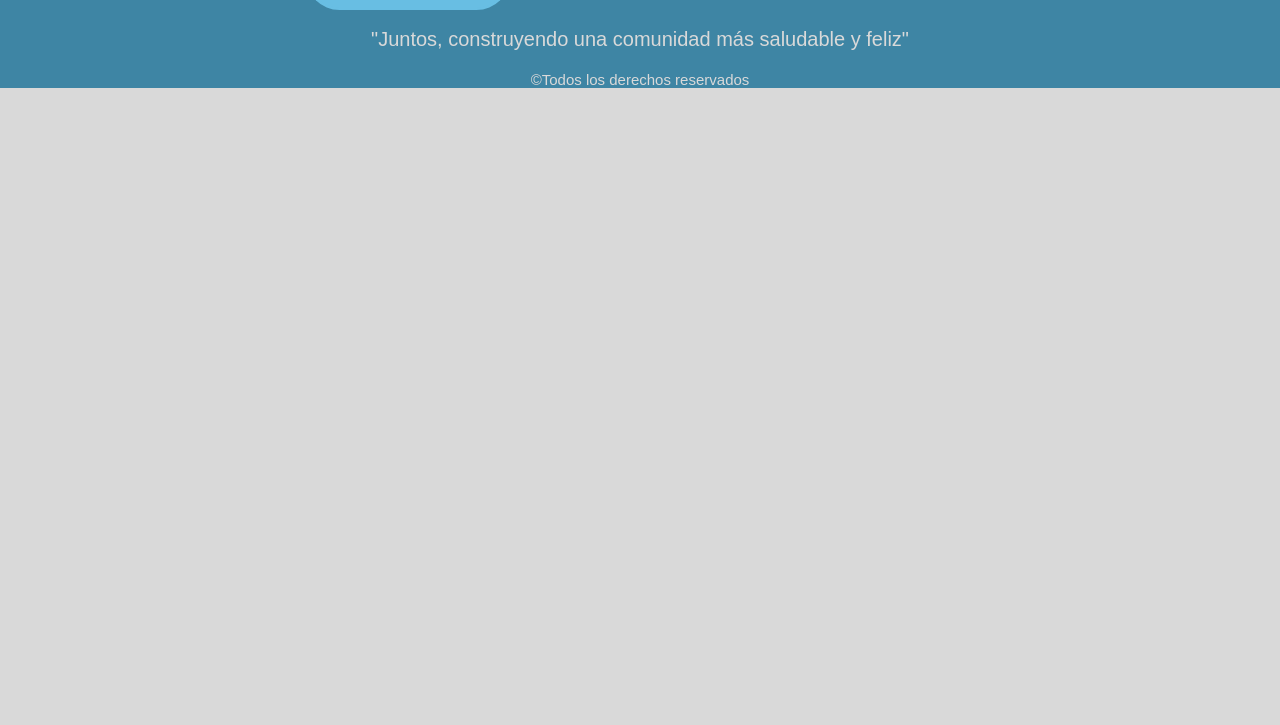
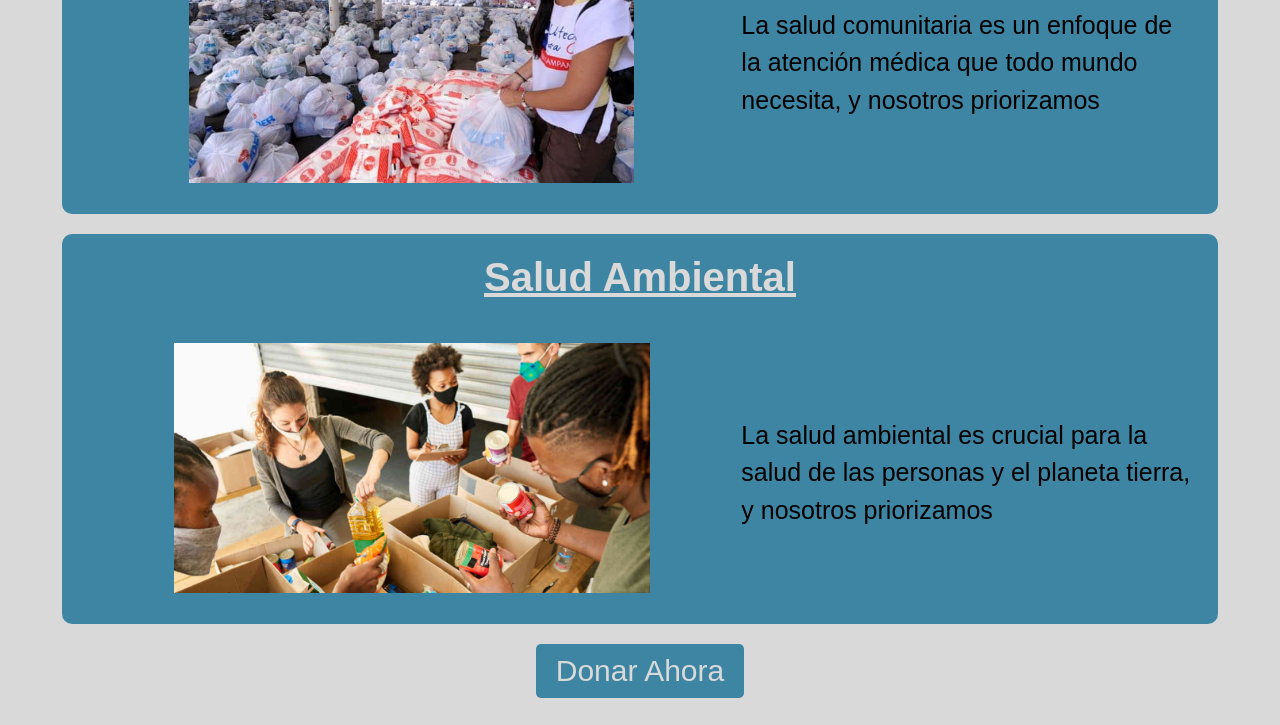
Before and after one commit to SusanoJuicio/human-care-repo, a plain HTML site: page views/index.html in a window 1280 px wide. Shown: the part 2096-2821 px from the top of the page. Before the commit the page ends 2184 px from the top, so only its background shows below. Drawn offline with Linux system fonts and the light colour scheme.

Commit message:
Add section "Donaciones" in index

```diff
--- a/components/footerComp.js
+++ b/components/footerComp.js
@@ -9,7 +9,7 @@ export const footerComp =
                     <button class="btnSubmit" type="submit">Enviar</button>
                 </form>
                 <h3 class="break-ó">ó</h3>
-                <a href="mailto:maxiluma18@gmail.com"><button class="btnFooter">
+                <a class="aFooter" href="mailto:maxiluma18@gmail.com"><button class="btnFooter">
                     <svg viewBox="0 0 24 24" class="arr-2" xmlns="http://www.w3.org/2000/svg">
                         <path d="M16.1716 10.9999L10.8076 5.63589L12.2218 4.22168L20 11.9999L12.2218 19.778L10.8076 18.3638L16.1716 12.9999H4V10.9999H16.1716Z"></path>
                     </svg>
--- /dev/null
+++ b/db/causas.json
@@ -0,0 +1,12 @@
+[
+    {
+        "nombre":"Salud Comunitaria",
+        "img":"../images/causaB1.jpg",
+        "descripcion":"La salud comunitaria es un enfoque de la atención médica que todo mundo necesita, y nosotros priorizamos"
+    },
+    {
+        "nombre":"Salud Ambiental",
+        "img":"../images/causaB2.jpg",
+        "descripcion":"La salud ambiental es crucial para la salud de las personas y el planeta tierra, y nosotros priorizamos"
+    }
+]
--- /dev/null
+++ b/js/causa.js
@@ -0,0 +1,55 @@
+const fetchProducts = async () => {
+    try {
+        const response = await fetch("../../db/causas.json");
+        const data = await response.json();
+        return data;
+    }
+    catch (err) {
+        console.error(err);
+    }
+}
+
+
+const seccion = document.getElementById("causas");
+const causas = fetchProducts();
+
+causas.then(data => {
+    data.forEach(element => {
+        const cardCausa = document.createElement("div");
+        cardCausa.classList.add("cardCausa");
+
+        const a = document.createElement("a");
+        a.href = "./donaciones.html";
+        a.classList.add("causa-link");
+
+        const cardCausaContent = `
+            <div class="title-container">
+                <h2 class="title-causa">${element.nombre}</h2>
+            </div>
+            <div class="causa-contain">
+                <img class="img-causas" src="${element.img}" alt="Causa Imagen"/>
+                <div class="causa-description">
+                    <p class="causas-p">${element.descripcion}</p>
+                </div>
+            </div>
+        `;
+        a.innerHTML = cardCausaContent;
+        cardCausa.appendChild(a);
+        seccion.appendChild(cardCausa);
+
+    });
+    Render()
+});
+
+const Render = () => {
+    const button = document.createElement("button");
+    button.classList.add("btnDonar");
+    button.innerText = "Donar Ahora";
+
+    const a = document.createElement("a");
+    a.classList.add("aDonar")
+    a.href = "./donaciones.html";
+    a.appendChild(button);
+
+    seccion.appendChild(a);
+}
--- a/styles/footer.css
+++ b/styles/footer.css
@@ -140,6 +140,12 @@
     font-size: 20px;
     transform: translateX(-12px);
     transition: all 0.8s cubic-bezier(0.23, 1, 0.32, 1);
+
+
+}
+
+.aFooter {
+    text-decoration: none;
 }
 
 
--- a/styles/index.css
+++ b/styles/index.css
@@ -34,7 +34,7 @@ body {
 }
 
 .hero-Index {
-    height: 930px;
+    height: 960px;
 }
 
 .title {
@@ -46,7 +46,7 @@ body {
     text-align: center;
     text-shadow: -2px 2px black;
     background: #3E85A4;
-    background-image: linear-gradient(0deg, #D9D9D9,#bfcdd8 , #3E85A4);
+    background-image: linear-gradient(0deg, #D9D9D9, #bfcdd8, #3E85A4);
 }
 
 
@@ -79,7 +79,7 @@ body {
     padding-inline: 10rem;
 }
 
-.text-Catalogo {
+.text-basic {
     font-size: 36px;
     text-align: center;
     color: #6EB7D6;
@@ -90,8 +90,19 @@ body {
 
 }
 
+.text-basic-donaciones {
+    font-size: 36px;
+    text-align: center;
+    color: #6EB7D6;
+    margin-top: 50px;
+    padding: 5px;
+    text-shadow: -2px 2px black;
+    background-image: linear-gradient(90deg, #3E85A4, #6EB7D6, #6eb7d6af, #D9D9D9, #D9D9D9, #D9D9D9, #6eb7d6af, #6EB7D6, #3E85A4);
 
-.style-Catalogo {
+}
+
+
+.style-basic {
     color: #3E85A4;
 }
 
@@ -149,7 +160,7 @@ a {
     margin: 5px auto 10px auto;
     width: 90%;
     height: 150px;
-    background-color: white;
+    background-color: #d9d9d9;
     border-radius: 8px;
     margin-bottom: 10px;
 }
@@ -157,7 +168,7 @@ a {
 
 .card-name {
     font-size: 25px;
-    color: white;
+    color: #d9d9d9;
     margin: 10px 0;
     text-decoration: none;
     margin-top: 30px;
@@ -185,7 +196,7 @@ a {
     border: none;
     padding: 5px 10px;
     border-radius: 5px;
-    color: white;
+    color: #d9d9d9;
     font-size: 26px;
     cursor: pointer;
     transition: background-color 0.3s ease;
@@ -200,18 +211,125 @@ a {
 
 .card-Price {
     font-size: 16px;
-    color: white;
+    color: #d9d9d9;
     font-weight: bold;
 }
 
-.text-Donaciones {
-    font-size: 30px;
+
+.text-basic-donaciones {
+    font-size: 36px;
     text-align: center;
     color: #6EB7D6;
-    margin-top: 80px;
+    margin-top: 50px;
+    padding: 5px;
+    text-shadow: -2px 2px black;
+    background-image: linear-gradient(90deg, #3E85A4, #6EB7D6, #6eb7d6af, #D9D9D9, #D9D9D9, #D9D9D9, #6eb7d6af, #6EB7D6, #3E85A4);
+
 }
 
-.style-Donaciones {
-    color: #3E85A4;
+.p-donaciones {
+    display: flex;
+    justify-content: center;
+}
 
+#causas {
+    display: flex;
+    flex-direction: column;
+    gap: 20px;
+    padding: 20px;
 }
+
+.cardCausa:hover {
+    transform: scale(1.05);
+    box-shadow: 0px 8px 12px rgba(0, 0, 0, 0.2);
+}
+
+.cardCausa {
+    background-color: #3E85A4;
+    padding: 20px;
+    border-radius: 10px;
+    display: flex;
+    justify-content: space-between;
+    align-items: center;
+    color: #d9d9d9;
+    width: 90%;
+    margin: auto;
+    transition: transform 0.3s ease, box-shadow 0.3s ease;
+    height: 350px;
+}
+
+.causa-link {
+    text-decoration: none;
+    color: #d9d9d9;
+    display: flex;
+    flex-direction: column;
+    width: 100%;
+}
+
+.title-container {
+    padding: 5px;
+    border-radius: 5px;
+    margin-bottom: 0px;
+    display: flex;
+    justify-content: center;
+}
+
+.title-causa {
+    font-size: 40px;
+    font-weight: bold;
+    text-decoration: underline;
+    margin-top: 0;
+}
+
+.causa-contain {
+    display: flex;
+    justify-content: space-around;
+    align-items: center;
+    height: 270px;
+}
+
+.img-causas {
+    width: 700px;
+    height: 250px;
+    margin: 0 10px;
+    object-fit: contain;
+    border-radius: 10px;
+    margin-top: -10px;
+}
+
+.causa-description {
+    width: 500px;
+}
+
+.causas-p {
+    font-size: 25px;
+    color: black;
+    line-height: 1.5;
+    margin: auto;
+}
+
+.btnDonar {
+    background-color: #3E85A4;
+    color: #d9d9d9;
+    padding: 10px 20px;
+    border: none;
+    border-radius: 5px;
+    font-size: 30px;
+    cursor: pointer;
+    text-align: center;
+    display: block;
+    margin: auto;
+    margin-bottom: 10px;
+}
+
+.btnDonar:hover {
+    background-color: #5BA9D9;
+}
+
+.aDonar {
+    text-decoration: none;
+}
+
+.aDonar:hover {
+    text-decoration: none;
+}
--- a/views/index.html
+++ b/views/index.html
@@ -11,6 +11,7 @@
     <script type="module" src="../js/header.js"></script>
     <script type="module" src="../js/footer.js"></script>
     <script type="module" src="../js/card.js"></script>
+    <script type="module" src="../js/causa.js"></script>
 </head>
 
 <body>
@@ -36,16 +37,21 @@
             </div>
         </section>
         <section class="section-Catalogo">
-            <h2 class="text-Catalogo">
-                <span class="style-Catalogo">C</span>atálogo
+            <h2 class="text-basic">
+                <span class="style-basic">C</span>atálogo
             </h2>
             <section id="cards"></section>
         </section>
 
         <section>
-            <h2 class="text-Donaciones">
-                <span class="style-Donaciones">D</span>onaciones
+            <h2 class="text-basic-donaciones">
+                <span class="style-basic">D</span>onaciones
             </h2>
+            <p class="p-donaciones">Apoya nuestra causa haciendo una donación. Tu contribución ayuda a promover la salud
+                y el bienestar en
+                nuestra
+                comunidad.</p>
+            <section id="causas"></section>
 
         </section>
     </main>
```
Also changed, not shown: views/catalogo.html (+2 -1 lines), views/donaciones.html (+15 -7 lines), views/insignias.html (+2 -1 lines), views/nosotros.html (+2 -1 lines), views/perfil.html (+4 -1 lines), views/seccionPagos.html (+4 -1 lines), images/causaB1.jpg (added), images/causaB2.jpg (added).
